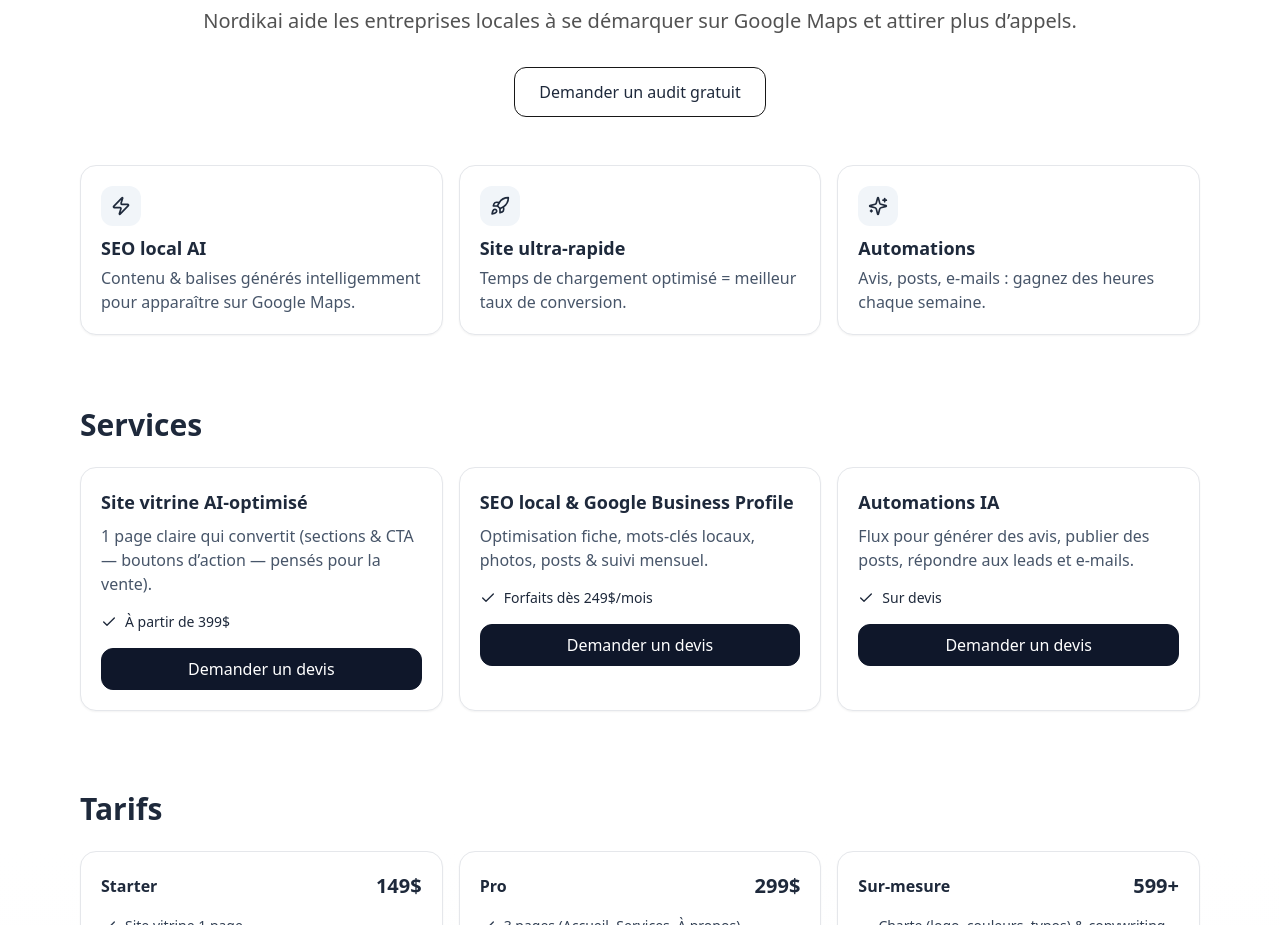
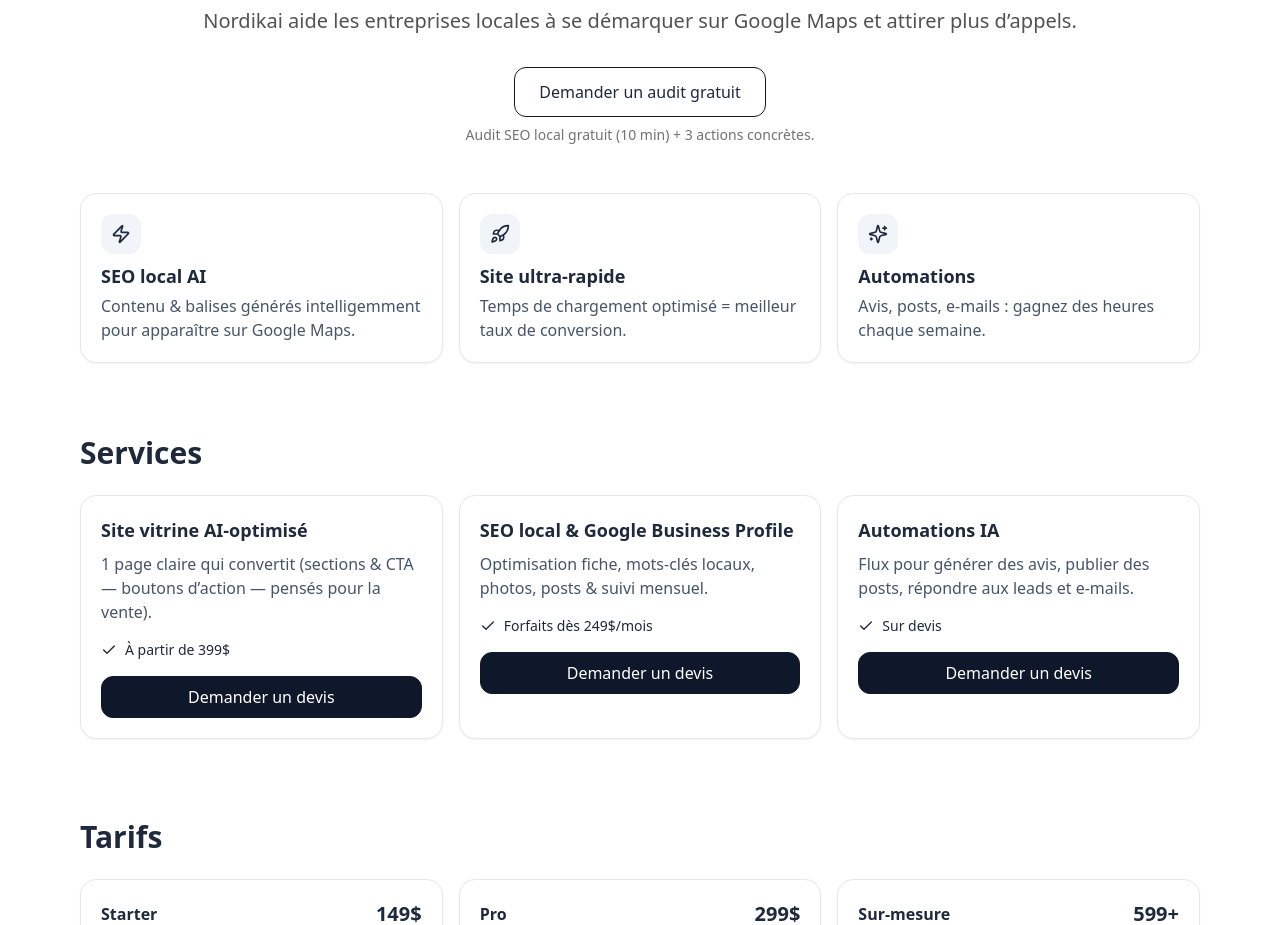
Before and after one commit to cadore93/nordik-ai-site, a Next.js app: page / in a window 1280 px wide. Shown: the part 940-1865 px from the top of the page. Built offline with nearby package versions, Linux system fonts and the light colour scheme.

Commit message:
Update page.jsx

```diff
--- a/app/page.jsx
+++ b/app/page.jsx
@@ -108,6 +108,10 @@
       Demander un audit gratuit
     </a>
   </div>
+  <div className="mt-2 text-sm text-neutral-500">
+  Audit SEO local gratuit (10 min) + 3 actions concrètes.
+</div>
+
 </section>
 
 
```
